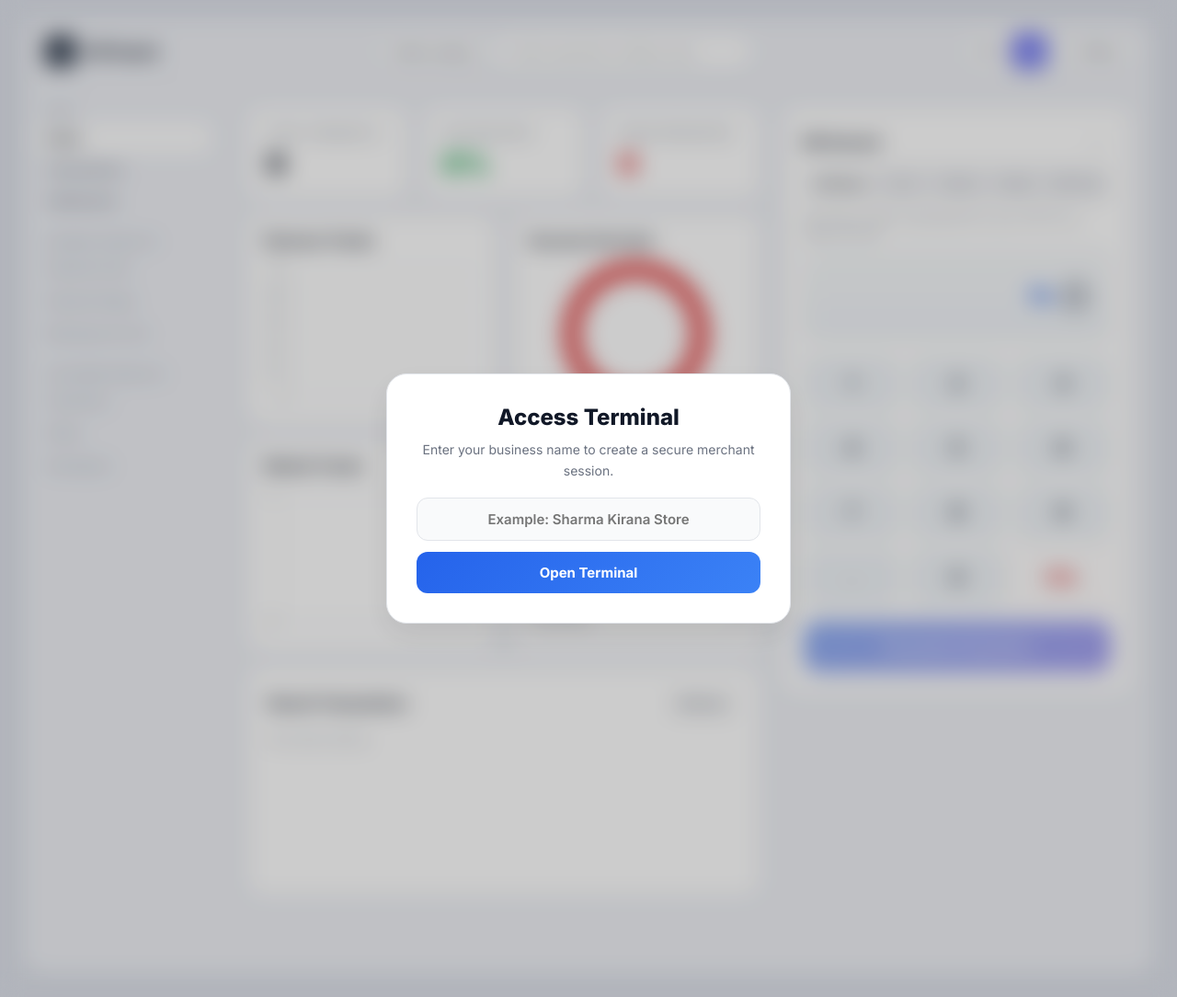
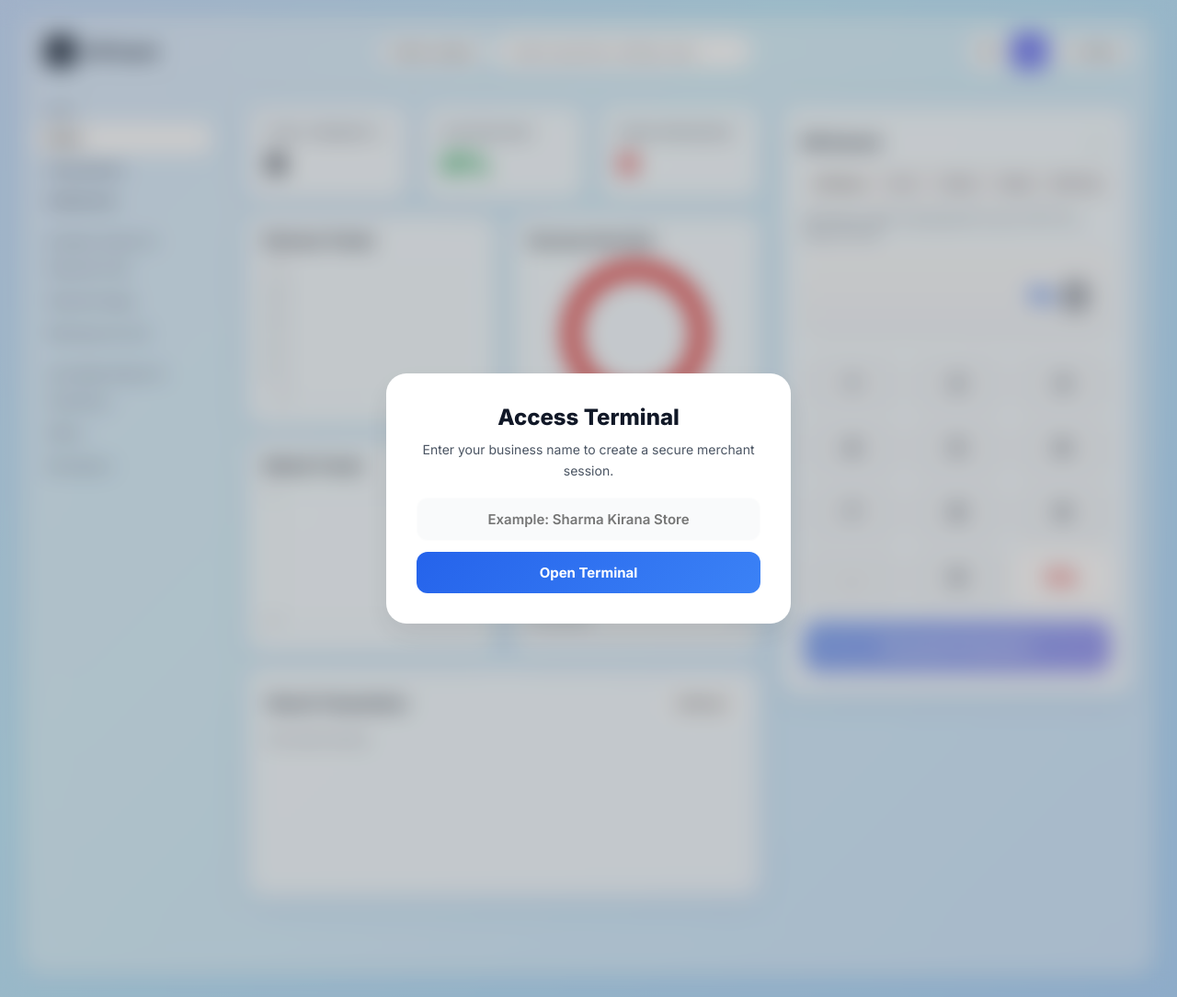
Before and after one commit to adityatiwari101104/upi-guard, a Flask app: page /terminal in a window 1280 px wide. Shown: the whole page at 92% size. Run offline with Flask 3, Linux system fonts and the light colour scheme; some libraries are stand-ins or nearby versions.

Commit message:
feat: add glassmorphism to UI elements

```diff
--- a/static/css/terminal.css
+++ b/static/css/terminal.css
@@ -1,23 +1,23 @@
 /* ===== UPI Guard — Premium SaaS Dashboard (Target-matched) ===== */
 :root {
-  --bg-page: #dfe3ec;
-  --bg-shell: #f0f2f7;
-  --card-bg: #ffffff;
-  --card-border: #e2e5ea;
+  --bg-page: linear-gradient(-45deg, #a1c4fd, #c2e9fb, #e0c3fc, #8ec5fc);
+  --bg-shell: rgba(255, 255, 255, 0.4);
+  --card-bg: rgba(255, 255, 255, 0.55);
+  --card-border: rgba(255, 255, 255, 0.6);
   --card-radius: 18px;
   --card-pad: 22px;
   --ink: #111827;
-  --ink-soft: #6b7280;
-  --ink-muted: #9ca3af;
+  --ink-soft: #4b5563;
+  --ink-muted: #6b7280;
   --accent: #2563eb;
   --accent-hover: #1d4ed8;
   --green: #16a34a;
-  --green-bg: rgba(22,163,74,.1);
+  --green-bg: rgba(22,163,74,.15);
   --yellow: #ca8a04;
-  --yellow-bg: rgba(202,138,4,.1);
+  --yellow-bg: rgba(202,138,4,.15);
   --red: #dc2626;
-  --red-bg: rgba(220,38,38,.1);
-  --shadow-card: 0 1px 3px rgba(0,0,0,.04);
+  --red-bg: rgba(220,38,38,.15);
+  --shadow-card: 0 8px 32px rgba(31, 38, 135, 0.07);
   --shadow-lg: 0 12px 32px rgba(0,0,0,.08);
   --radius-pill: 999px;
   --font: 'Inter', system-ui, -apple-system, sans-serif;
@@ -30,7 +30,15 @@ body {
   font-family: var(--font);
   color: var(--ink);
   background: var(--bg-page);
+  background-size: 400% 400%;
+  animation: gradientBG 15s ease infinite;
   -webkit-font-smoothing: antialiased;
+}
+
+@keyframes gradientBG {
+  0% { background-position: 0% 50%; }
+  50% { background-position: 100% 50%; }
+  100% { background-position: 0% 50%; }
 }
 
 /* ── App wrapper — vertically stacks topbar inside shell ── */
@@ -135,6 +143,8 @@ body {
   border-radius: 24px;
   border: 1px solid rgba(255,255,255,.6);
   box-shadow: 0 2px 20px rgba(0,0,0,.06), inset 0 1px 0 rgba(255,255,255,.5);
+  backdrop-filter: blur(24px);
+  -webkit-backdrop-filter: blur(24px);
   display: flex;
   flex-direction: column;
   overflow: hidden;
@@ -199,6 +209,8 @@ body {
   background: var(--card-bg); border: 1px solid var(--card-border);
   border-radius: var(--card-radius); padding: 20px;
   box-shadow: var(--shadow-card); min-width: 0;
+  backdrop-filter: blur(16px);
+  -webkit-backdrop-filter: blur(16px);
 }
 .metric-label {
   font-size: 11px; font-weight: 700; color: var(--ink-muted);
@@ -230,6 +242,8 @@ body {
   border: 1px solid var(--card-border);
   border-radius: var(--card-radius);
   box-shadow: var(--shadow-card);
+  backdrop-filter: blur(16px);
+  -webkit-backdrop-filter: blur(16px);
 }
 
 .card { padding: var(--card-pad); }
```
